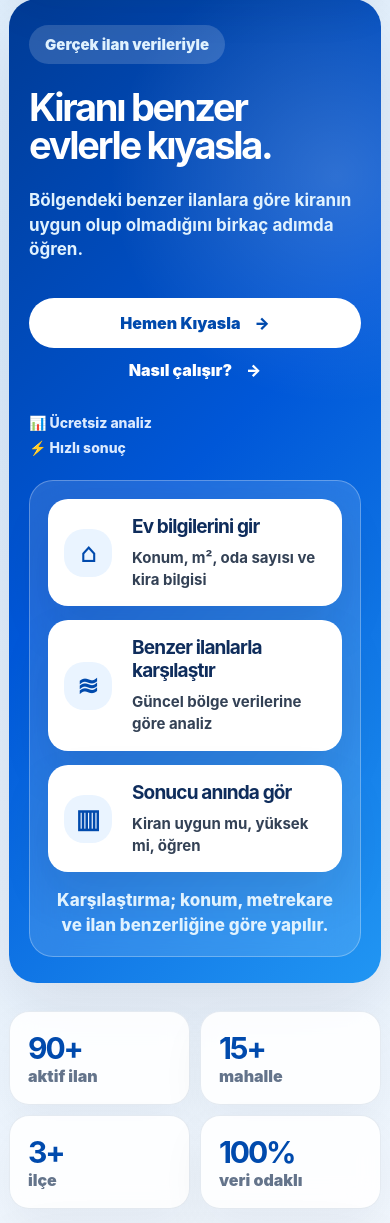
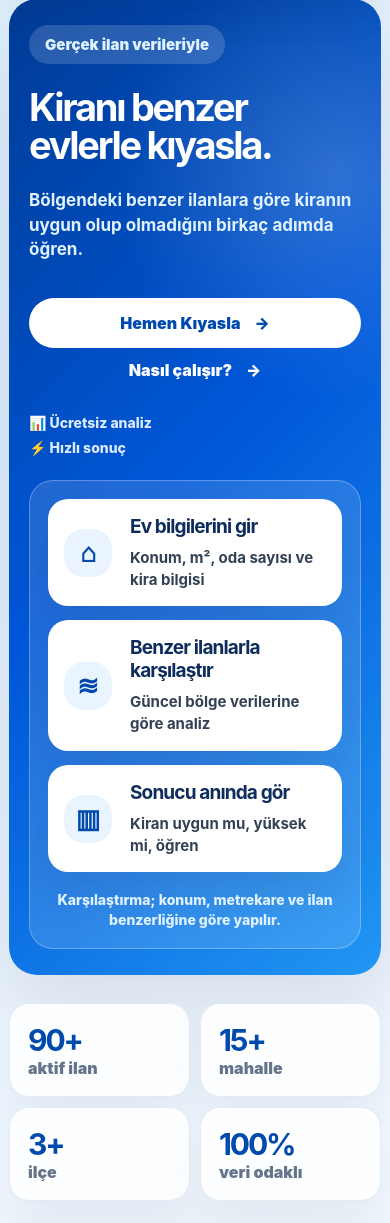
Before and after one commit to suedaunal/rent-price-dss, a Flask app: page / in a window 390 px wide. Shown: the part 87-1310 px from the top of the page. Run offline with Flask 3, Linux system fonts and the light colour scheme; data that the repository does not hold is empty; some libraries are stand-ins or nearby versions.

Commit message:
Fix mobile hero process layout

```diff
--- a/static/style.css
+++ b/static/style.css
@@ -1572,3 +1572,43 @@ button {
         grid-template-columns: 1fr;
     }
 }
+@media (max-width: 768px) {
+
+    .hero {
+        display: flex !important;
+        flex-direction: column !important;
+    }
+
+    .hero-process {
+        width: 100% !important;
+        padding: 18px !important;
+        display: flex !important;
+        flex-direction: column !important;
+        min-height: auto !important;
+        gap: 14px !important;
+    }
+
+    .process-cards {
+        width: 100% !important;
+        display: flex !important;
+        flex-direction: column !important;
+        gap: 14px !important;
+    }
+
+    .process-card {
+        width: 100% !important;
+        display: grid !important;
+        grid-template-columns: 52px 1fr !important;
+        padding: 16px !important;
+        box-sizing: border-box !important;
+    }
+
+    .process-note {
+        width: 100% !important;
+        grid-column: auto !important;
+        margin-top: 4px !important;
+        text-align: center !important;
+        font-size: 14px !important;
+        line-height: 1.4 !important;
+    }
+}
```
